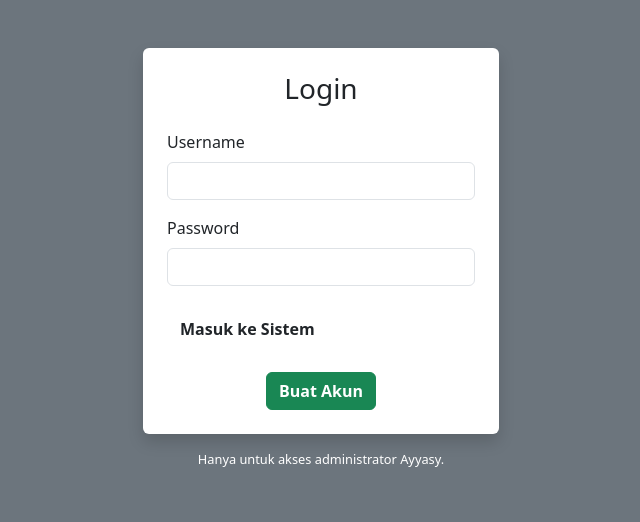
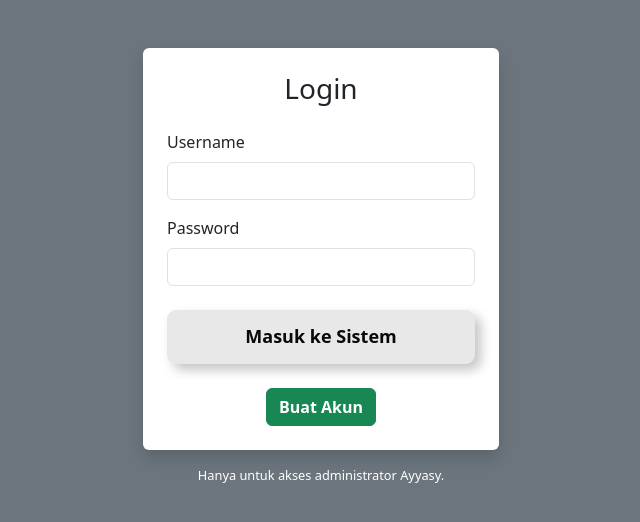
Before and after one commit to ayyasyLN-01/aplikasi-lembur-karyawan, a website: page public/login.html in a window 1280 px wide. Shown: the whole page, without its empty margins (319-959 px from the left). Drawn offline with nearby package versions, Linux system fonts and the light colour scheme.

Commit message:
Update login.html

```diff
--- a/public/login.html
+++ b/public/login.html
@@ -6,6 +6,79 @@
     <meta name="viewport" content="width=device-width, initial-scale=1.0">
     <title>Login Administrator - Kalkulator Lembur</title>
     <link href="https://cdn.jsdelivr.net/npm/bootstrap@5.3.0/dist/css/bootstrap.min.css" rel="stylesheet">
+
+    <style>
+        .btn-dinamis {
+            display: block;
+            width: 100%; /* Membuat tombol melebar penuh */
+            transition: all 0.2s ease-in;
+            position: relative;
+            overflow: hidden;
+            z-index: 1;
+            color: #090909;
+            padding: 0.7em 1.7em;
+            cursor: pointer;
+            font-size: 18px;
+            border-radius: 0.5em;
+            background: #e8e8e8;
+            border: 1px solid #e8e8e8;
+            box-shadow: 6px 6px 12px #c5c5c5, -6px -6px 12px #ffffff;
+            font-weight: bold;
+            text-align: center;
+        }
+
+        .btn-dinamis:active {
+            color: #666;
+            box-shadow: inset 4px 4px 12px #c5c5c5, inset -4px -4px 12px #ffffff;
+        }
+
+        .btn-dinamis:before {
+            content: "";
+            position: absolute;
+            left: 50%;
+            transform: translateX(-50%) scaleY(1) scaleX(1.25);
+            top: 100%;
+            width: 140%;
+            height: 180%;
+            background-color: rgba(0, 0, 0, 0.05);
+            border-radius: 50%;
+            display: block;
+            transition: all 0.5s 0.1s cubic-bezier(0.55, 0, 0.1, 1);
+            z-index: -1;
+        }
+
+        .btn-dinamis:after {
+            content: "";
+            position: absolute;
+            left: 55%;
+            transform: translateX(-50%) scaleY(1) scaleX(1.45);
+            top: 180%;
+            width: 160%;
+            height: 190%;
+            background-color: #0d6efd; /* Warna Biru Bootstrap */
+            border-radius: 50%;
+            display: block;
+            transition: all 0.5s 0.1s cubic-bezier(0.55, 0, 0.1, 1);
+            z-index: -1;
+        }
+
+        .btn-dinamis:hover {
+            color: #ffffff;
+            border: 1px solid #0d6efd;
+        }
+
+        .btn-dinamis:hover:before {
+            top: -35%;
+            background-color: #0d6efd;
+            transform: translateX(-50%) scaleY(1.3) scaleX(0.8);
+        }
+
+        .btn-dinamis:hover:after {
+            top: -45%;
+            background-color: #0d6efd;
+            transform: translateX(-50%) scaleY(1.3) scaleX(0.8);
+        }
+    </style>
 </head>
 
 <body class="bg-secondary">
@@ -24,10 +97,9 @@
                                 <label class="form-label">Password</label>
                                 <input type="password" id="password" class="form-control" required>
                             </div>
-                            <button type="submit" class="fw-bold btn btn button2">Masuk ke Sistem</button>
+                            <button type="submit" class="btn-dinamis">Masuk ke Sistem</button>
                         </form>
                         <div class="mt-4 text-center">
-                            <!-- <span class="text-black-50">Karyawan baru? </span> -->
                             <button onclick="window.location.href='/register.html'" class="fw-bold btn btn-success">Buat
                                 Akun</button>
                         </div>
```
